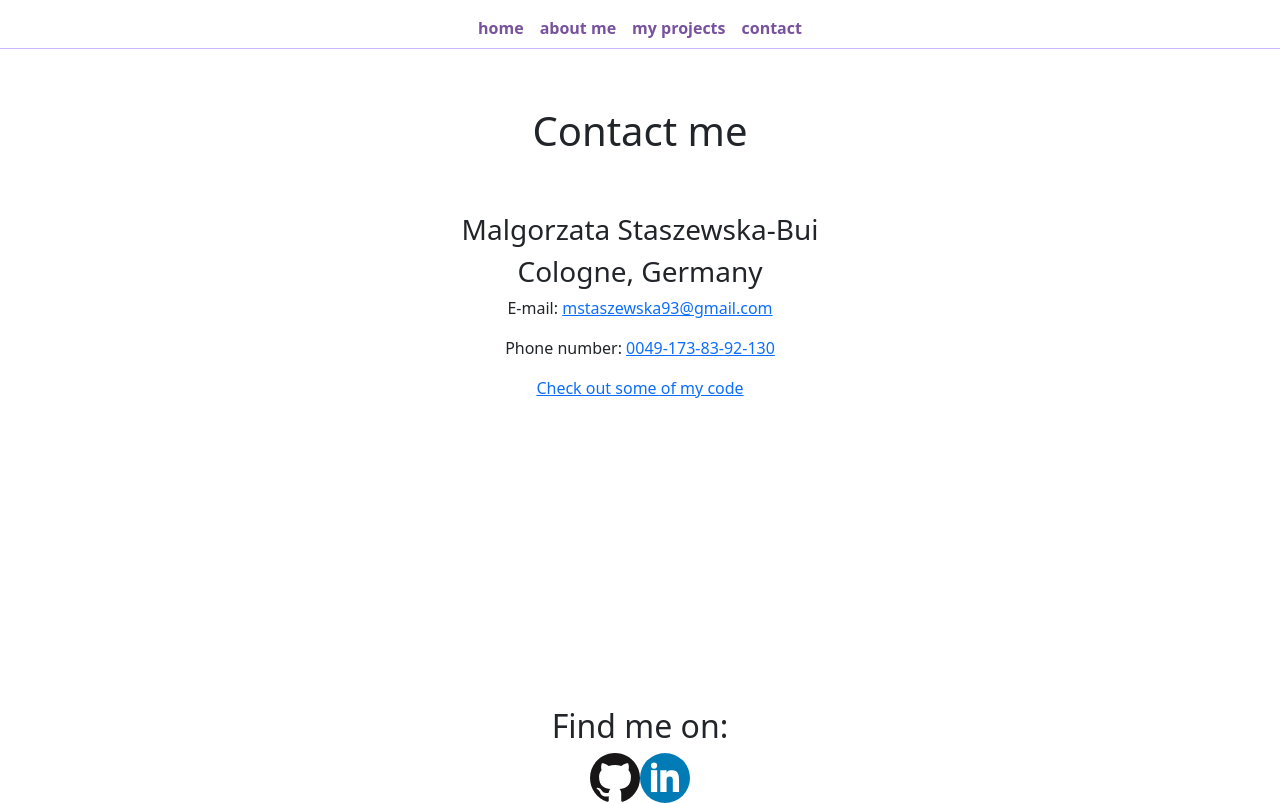
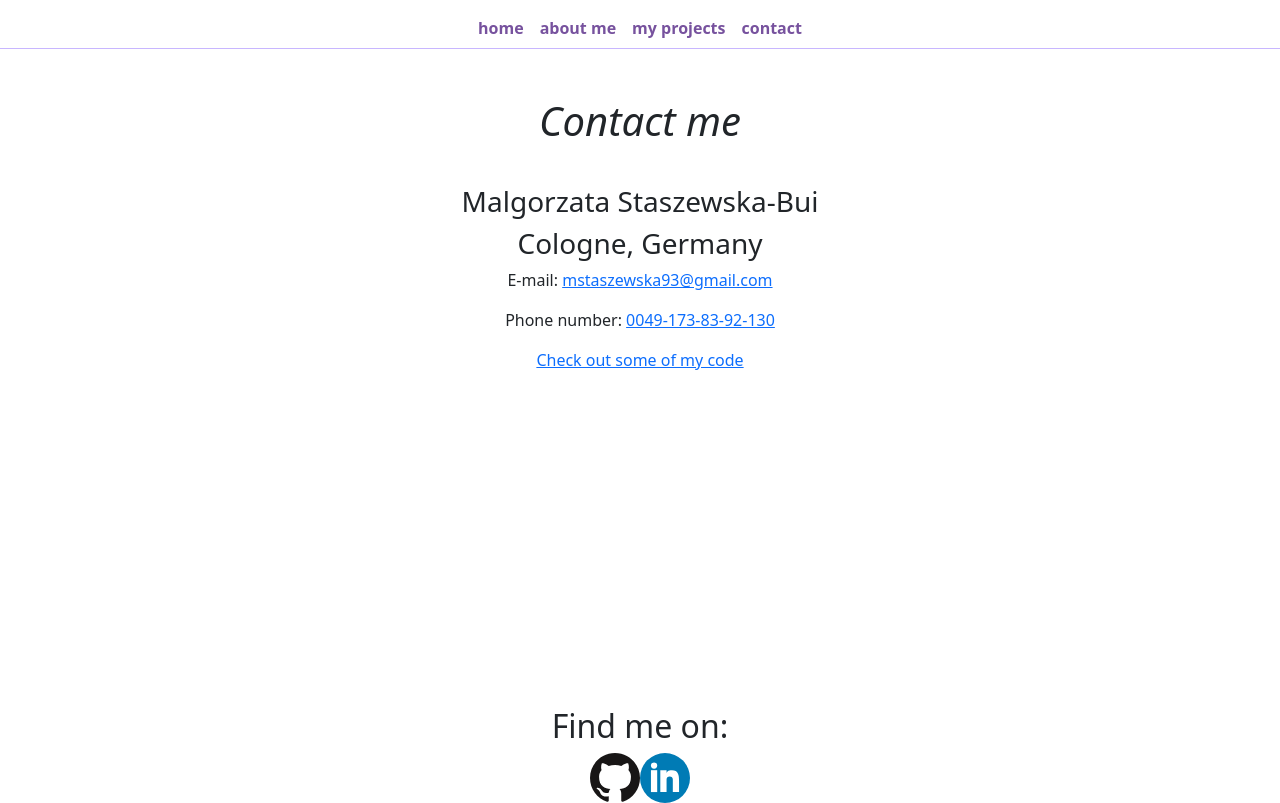
Before and after one commit to staszewska/react-portfolio, a React (Create React App) app: page /contact in a window 1280 px wide. Built offline with nearby package versions, Linux system fonts and the light colour scheme.

Commit message:
style the title of contact page

```diff
--- a/src/index.css
+++ b/src/index.css
@@ -285,9 +285,15 @@ body {
 }
 
 .contact-me__title {
-  padding: 50px;
+  font-style: italic;
+  font-weight: 100;
+
+  margin: 40px;
+  display: flex;
+  justify-content: center;
+  align-items: center;
 }
 
 .contact-me__info {
-  margin-bottom: 100px
+  /* margin-bottom: 100px */
 }
```
